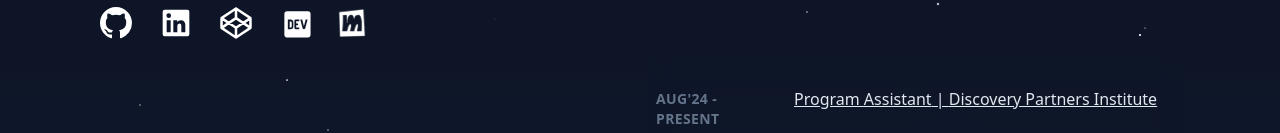
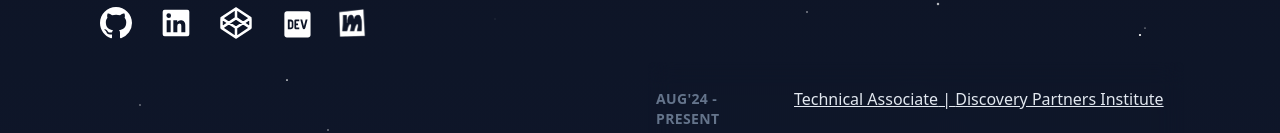
Before and after one commit to marywebby/vite-portfolio, a React (Vite) app: page / in a window 1280 px wide. Shown: the part 661-794 px from the top of the page. Built offline with nearby package versions, Linux system fonts and the light colour scheme.

Commit message:
fix dpi position title

```diff
--- a/src/components/Experience.jsx
+++ b/src/components/Experience.jsx
@@ -3,7 +3,7 @@ import React from 'react';
 const experienceData = [
   {
     dateRange: "Aug'24 - Present",
-    title: 'Program Assistant',
+    title: 'Technical Associate',
     organization: 'Discovery Partners Institute',
     description:
       'Support trainees during the pre-apprenticeship and classroom phases by offering project assistance, monitoring their progress, and ensuring consistent attendance. Participate in team meetings, lectures, and labs, continually up-skilling in the latest curricula and providing encouragement and guidance based on my own experience in the program.',
```
